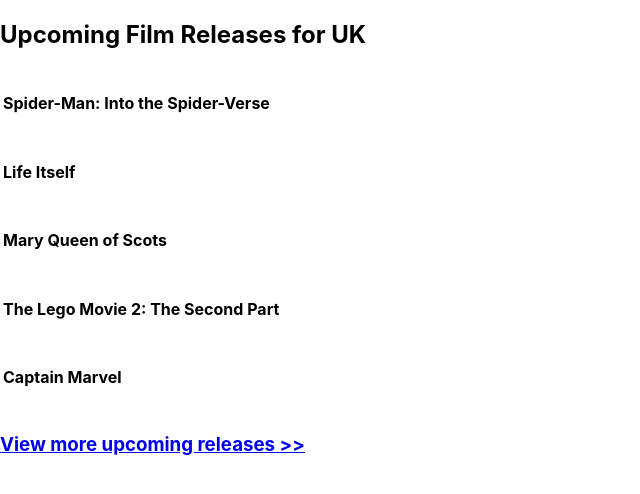
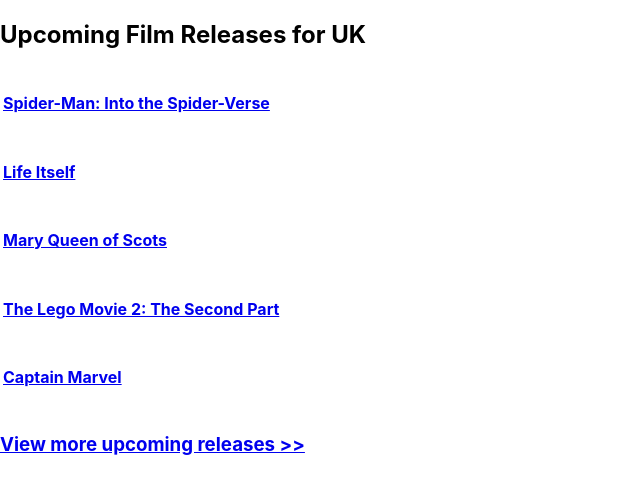
Before and after one commit to deliapater/FilmReleases, a React (Create React App) app: page / in a window 1280 px wide. Shown: the top 494 px of the page, without its empty margins (0-640 px from the left). Built offline with nearby package versions, Linux system fonts and the light colour scheme.

Commit message:
components done

```diff
--- a/src/components/Film.js
+++ b/src/components/Film.js
@@ -6,8 +6,7 @@
         <div className="film">
         <table>
         <tr>
-        <td><h4 className="film-name">{props.name}</h4></td>
-        <td><a href={props.link}></a></td>
+        <td><a href={props.link}><h4 className="film-name">{props.name}</h4></a></td>
         </tr>
         </table>
         </div>
--- a/src/containers/FilmBox.js
+++ b/src/containers/FilmBox.js
@@ -40,7 +40,9 @@
       <div className="film-box">
       <h2>Upcoming Film Releases for UK</h2>
       <FilmList data={this.state.data}/>
-      <h4>< a href="https://www.imdb.com/title/" target="_blank"></a></h4>
+      <h4><a href="https://www.imdb.com/title/" target="_blank">
+
+      </a></h4>
       <div className="more-films">
       <h3><a href="https://www.imdb.com/calendar/?region=gb" target="_blank">
         View more upcoming releases >>
```
